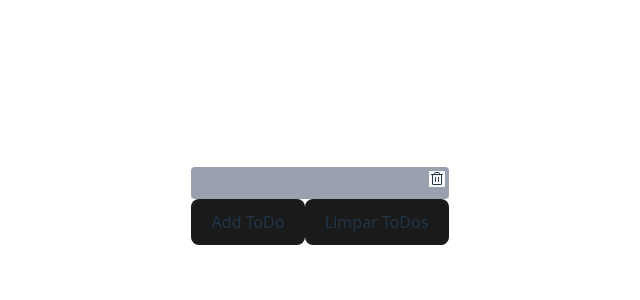
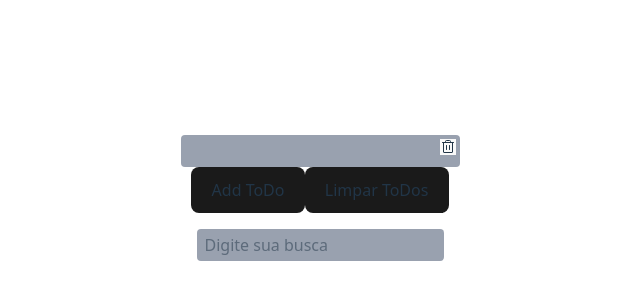
Before and after one commit to Emiliwillinghoefer/Aula-React, a React (Vite) app in the folder AppToDo/: page / in a window 1280 px wide. Shown: the part 194-494 px from the top of the page, without its empty margins (320-960 px from the left). Built offline with nearby package versions, Linux system fonts and the light colour scheme.

Commit message:
debounced

```diff
--- /dev/null
+++ b/AppToDo/src/Components/ListItems/SearchInput.tsx
@@ -0,0 +1,35 @@
+import {useDebounce} from "../../Hook/useDebounce.tsx";
+import {useEffect, useState} from "react";
+
+
+interface InputProps {
+	valor: string;
+	setValor: (valor: string) => void;
+}
+
+
+export function SearchInput(props: InputProps) {
+	const [valorLocal, setValorLocal] = useState(props.valor);
+	const debounced = useDebounce({valor: valorLocal});
+
+	useEffect(() => {
+		props.setValor(debounced);
+	}, [debounced]);
+
+	useEffect(() => {
+		setValorLocal(props.valor);
+	}, [props.valor]);
+
+	return (
+
+		<div className="m-4">
+			<input
+				placeholder={"Digite sua busca"}
+				className={`bg-gray-400 w-full px-2 py-1 rounded`}
+				value={valorLocal}
+				onChange={
+					(e) => setValorLocal(e.target.value)}
+			/>
+		</div>
+	)
+}
--- a/AppToDo/src/Components/ListItems/index.tsx
+++ b/AppToDo/src/Components/ListItems/index.tsx
@@ -1,5 +1,7 @@
 import {ListItem} from "./LisItem";
 import type {ToDo} from "../../Models/ToDo.ts";
+import {SearchInput} from "./SearchInput.tsx";
+import {useState} from "react";
 
 interface ListAllItemsProps {
     listToDos: ToDo[];
@@ -8,10 +10,21 @@ interface ListAllItemsProps {
 }
 
 export function ListAllItems(props:ListAllItemsProps) {
+
+    const [busca, setBusca] = useState("");
+
+    const filtro = props.listToDos.filter((v) => {
+        return v.text.toLowerCase().includes(busca)
+    })
+
     return (
         <div>
+            <SearchInput
+                valor={busca}
+                setValor={setBusca}
+            />
             {
-                props.listToDos.map(value  => {
+                filtro.map(value  => {
                     return <ListItem {...value}
                                      key={value.id}
                                      onApagarClick={() => props.deleteItem(value.id)}
--- /dev/null
+++ b/AppToDo/src/Hook/useDebounce.tsx
@@ -0,0 +1,13 @@
+import {useEffect, useState} from "react";
+
+export function useDebounce <T>({valor, tempo=300}: { valor: T, tempo?:number}) : T {
+	const [valueDebounce, setValueDebounce] = useState(valor);
+
+	useEffect(() => {
+		const id = setTimeout(() => setValueDebounce(valor), tempo);
+		return () => clearTimeout(id);
+	}, [valor]);
+
+
+	return valueDebounce;
+}
```
